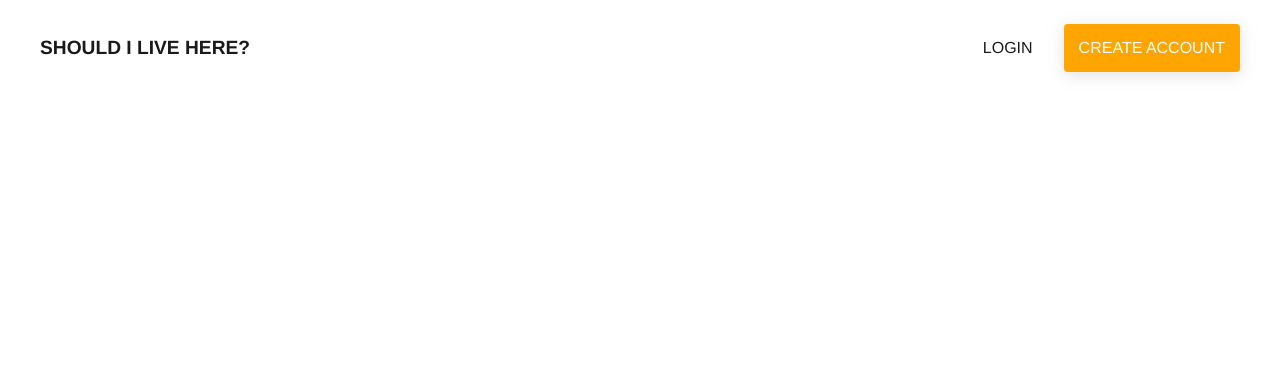
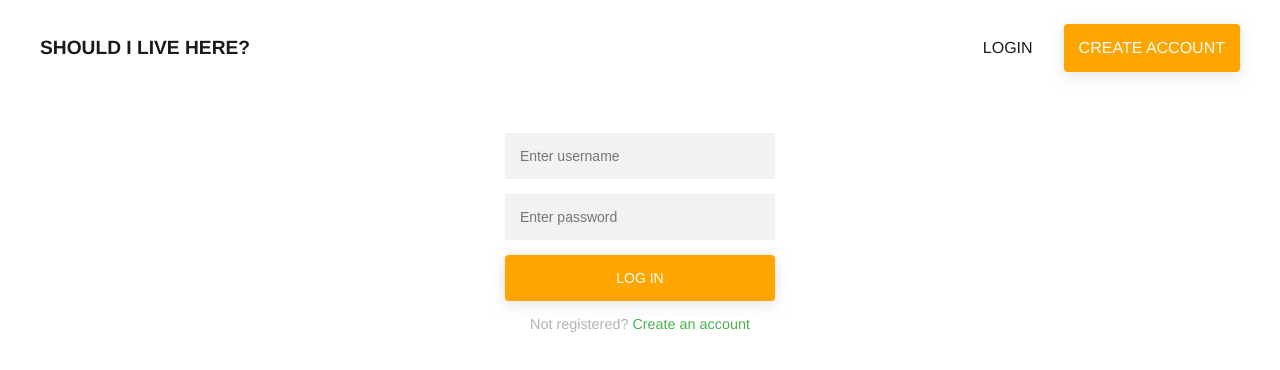
Before and after one commit to Venezuelan-Poodle-Moth/should-i-live-here, a React app: page /user/login in a window 1280 px wide. Shown: the top 370 px of the page. Built offline with nearby package versions, Linux system fonts and the light colour scheme.

Commit message:
Hook up dispatch to our component for login functionality

```diff
--- a/client/actions/actions.js
+++ b/client/actions/actions.js
@@ -71,6 +71,7 @@ const LOGIN_FAILURE = () => ({
 });
 
 export function userLoginFetch(email, password) {
+  console.log('userLoginFetch fired');
   const config = {
     method: 'POST',
     headers: {
@@ -85,7 +86,7 @@ export function userLoginFetch(email, password) {
 
   return (dispatch) =>
   // config is passed as our option options object to be sure only certain requests will resolve
-    fetch('path', config)
+    fetch('/user/login', config)
       .then((res) => res.json())
       .then((data) => {
         dispatch({
--- a/client/components/Header.jsx
+++ b/client/components/Header.jsx
@@ -16,8 +16,8 @@ const Header = (props) => {
         <span className="logo">Should I Live Here?</span>
       </Link>
       <div>
-        <Link to="/login">Login</Link>
-        <Link className="cta" to="/register">Create Account</Link>
+        <Link to="/user/login">Login</Link>
+        <Link className="cta" to="/user/register">Create Account</Link>
       </div>
     </nav>
   )
--- a/client/components/Login.jsx
+++ b/client/components/Login.jsx
@@ -2,10 +2,11 @@ import React from 'react';
 import { Link } from 'react-router-dom';
 
 const Login = (props) => {
+  console.log('made it to Login component!')
   return (
-    <form className="auth">
-      <input type="text" placeholder="Enter username" required onChange/>
-      <input type="password" placeholder="Enter password" required onChange/>
+    <form className="auth" onSubmit={ props.onLoginSubmit }>
+      <input type="text" placeholder="Enter username" required />
+      <input type="password" placeholder="Enter password" required />
       <button>Log In</button>
       <p className="message">Not registered? <Link to="/register">Create an account</Link></p>
     </form>
--- a/client/components/MainContainer.jsx
+++ b/client/components/MainContainer.jsx
@@ -5,19 +5,42 @@ import Header from './Header.jsx';
 import SearchContainer from './SearchContainer.jsx';
 import Login from './Login.jsx';
 import Register from './Register.jsx';
+import { connect } from 'react-redux';
+import * as actions from '../actions/actions.js';
+
+
+const mapStateToProps = state => ({
+  currentUser: state.auth.currentUser,
+  isLogged: state.auth.isLogged,
+});
+
+const mapDispatchToProps = dispatch => ({
+  userLoginFetch: (email, password) => dispatch(actions.userLoginFetch(email, password)),
+});
 
 class MainContainer extends Component {
+  constructor() {
+    super();
+    this.onLoginSubmit = this.onLoginSubmit.bind(this);
+  }
+
+  onLoginSubmit(e) {
+    e.preventDefault();
+    const email = e.target[0].value;
+    const password = e.target[1].value;
+    this.props.userLoginFetch(email, password);
+  }
+
   render() {
     return (
       <Router>
         <Header />
         {/* <Route exact path="/" component={Home} /> */}
         <Route exact path="/results" component={SearchContainer} />
-        <Route exact path="/login" component={Login} />
-        <Route exact path="/register" component={Register} />
+        <Route exact path="/user/login" render={(props) => <Login onLoginSubmit={ this.onLoginSubmit }/> } />
+        <Route exact path="/user/register" component={Register} />
       </Router>
     )
   }
 }
-
-export default MainContainer;
+export default connect(mapStateToProps, mapDispatchToProps)(MainContainer);
--- a/client/constants/actionTypes.js
+++ b/client/constants/actionTypes.js
@@ -6,5 +6,5 @@ export const SEARCH_ADDRESS = 'SEARCH_ADDRESS';
 export const AUTHENTICATE = 'AUTHENTICATE';
 
 export const SIGN_IN = 'SIGN_IN';
-export const LOGIN_SUCCESS = 'LOGIN_SUCCESS';
-export const LOGIN_FAILURE = 'LOGIN_FAILURE';
+// export const LOGIN_SUCCESS = 'LOGIN_SUCCESS';
+// export const LOGIN_FAILURE = 'LOGIN_FAILURE';
```
Also changed, not shown: 1 other file (tests, documents, lock files or other folders).
